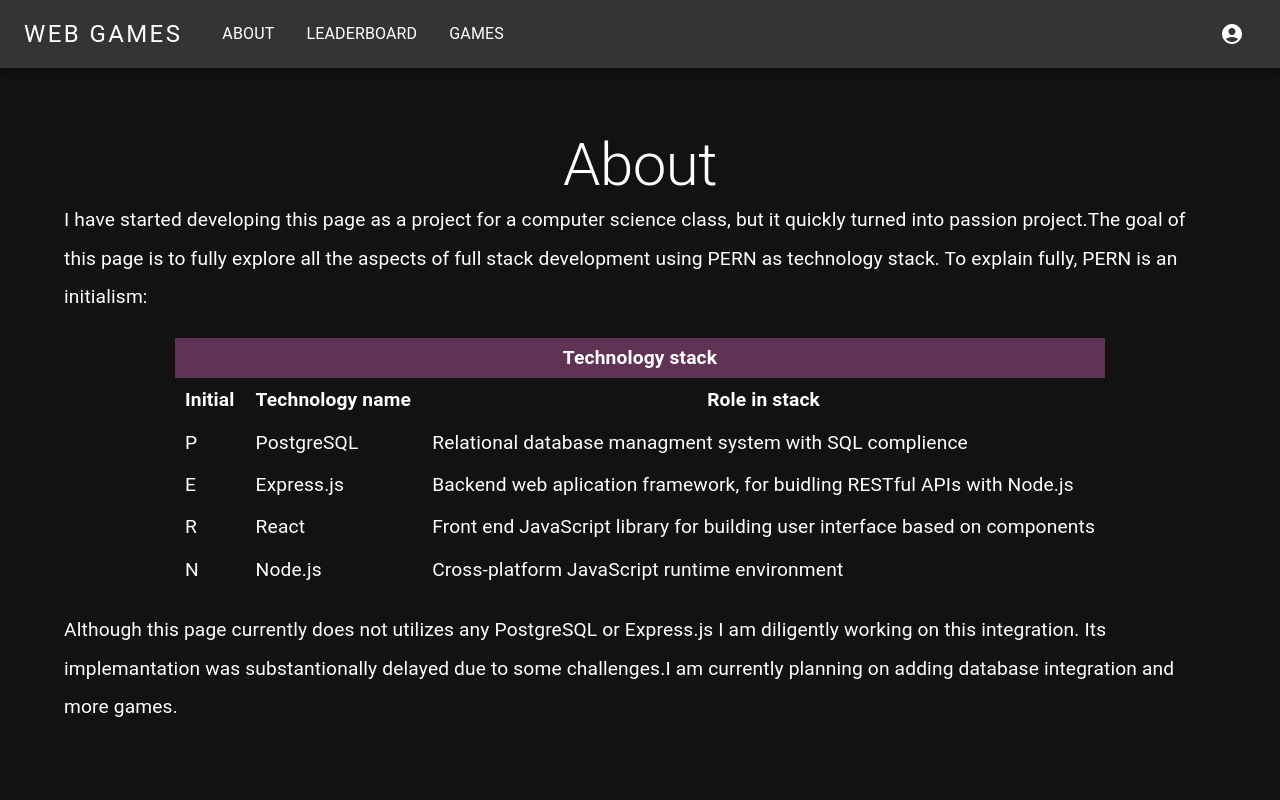
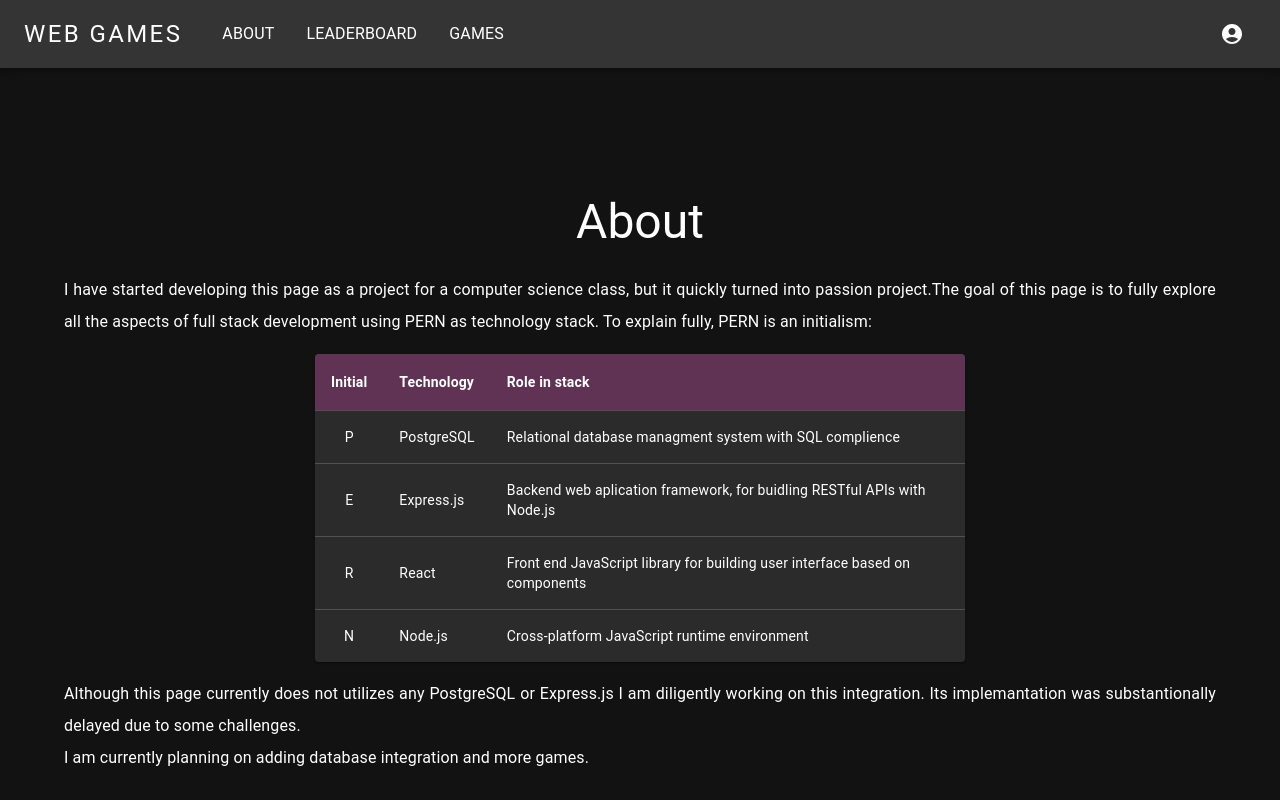
Before and after one commit to SmarterFuture/web-games, a React (Create React App) app: page / in a window 1280 px wide. Shown: the top 800 px of the page. Built offline with nearby package versions, Linux system fonts and the light colour scheme.

Commit message:
more consistent styling

```diff
--- a/src/components/About.tsx
+++ b/src/components/About.tsx
@@ -1,10 +1,27 @@
-import { Typography, Container } from "@mui/material";
+import { Typography, Container, TableContainer, Table, Paper, TableHead, TableRow, TableCell, TableBody } from "@mui/material";
 
+
+interface IRow {
+    initial: string;
+    name: string;
+    role: string;
+}
+
+const data: Array<IRow> = [
+    { initial: "P", name: "PostgreSQL",
+        role: "Relational database managment system with SQL complience" },
+    { initial: "E", name: "Express.js",
+        role: "Backend web aplication framework, for buidling RESTful APIs with Node.js" },
+    { initial: "R", name: "React",
+        role: "Front end JavaScript library for building user interface based on components" },
+    { initial: "N", name: "Node.js",
+        role: "Cross-platform JavaScript runtime environment" }
+]
 
 export function About() {
     return (
-        <div className="center_mid">
-            <Typography variant="h2">
+        <div className="about">
+            <Typography sx={{ mb: ".5em" }} variant="h3">
                 About
             </Typography>
             <Container maxWidth="lg">
@@ -12,45 +29,35 @@ export function About() {
                     I have started developing this page as a project for a computer science class, but it quickly
                     turned into passion project.
                 </Typography>
-                <Typography variant="about" component="span">
+                <Typography variant="about">
                     The goal of this page is to fully explore all the aspects of full stack development using PERN
                     as technology stack. To explain fully, PERN is an initialism:
-                    <table className="about_table">
-                        <thead>
-                            <tr>
-                                <th colSpan={3}>Technology stack</th>
-                            </tr>
-                        </thead>
-                        <tbody>
-                            <tr>
-                                <th>Initial</th>
-                                <th>Technology name</th>
-                                <th>Role in stack</th>
-                            </tr>
-                            <tr>
-                                <td>P</td>
-                                <td>PostgreSQL</td>
-                                <td>Relational database managment system with SQL complience</td>
-                            </tr>
-                            <tr>
-                                <td>E</td>
-                                <td>Express.js</td>
-                                <td>Backend web aplication framework, for buidling RESTful APIs with Node.js</td>
-                            </tr>
-                            <tr>
-                                <td>R</td>
-                                <td>React</td>
-                                <td>
-                                    Front end JavaScript library for building user interface based on components
-                                </td>
-                            </tr>
-                            <tr>
-                                <td>N</td>
-                                <td>Node.js</td>
-                                <td>Cross-platform JavaScript runtime environment</td>
-                            </tr>
-                        </tbody>
-                    </table>
+                </Typography>
+                <TableContainer component={ Paper } sx={{ maxWidth: 650}} className="about_table">
+                    <Table sx={{ width: 650 }}>
+                        <TableHead>
+                            <TableRow>
+                                <TableCell>Initial</TableCell>
+                                <TableCell>Technology</TableCell>
+                                <TableCell>Role in stack</TableCell>
+                            </TableRow>
+                        </TableHead>
+                        <TableBody>
+                            { data.map((row) => (
+                                <TableRow
+                                    key={row.initial}
+                                    sx={{ '&:last-child td, &:last-child th': { border: 0 } }}
+                                >
+                                    <TableCell align="center">{ row.initial }</TableCell>
+                                    <TableCell>{ row.name }</TableCell>
+                                    <TableCell>{ row.role }</TableCell>
+                                </TableRow>
+                                ))
+                            }
+                        </TableBody>
+                    </Table>
+                </TableContainer>
+                <Typography variant="about" component="p">
                     Although this page currently does not utilizes any PostgreSQL or Express.js I am diligently
                     working on this integration. Its implemantation was substantionally delayed due to some
                     challenges.
--- a/src/components/NavBar/constants.ts
+++ b/src/components/NavBar/constants.ts
@@ -17,7 +17,8 @@ export const USER_PAGES: Array<IPage> = [
 ]
 
 export const LOGO_STYLE_SMALL = {
-    mr: 3,
+    mr: "auto",
+    ml: "auto",
     letterSpacing: ".1em",
     textDecoration: "none",
     flexGrow: 1,
--- a/src/components/NoPage.tsx
+++ b/src/components/NoPage.tsx
@@ -9,8 +9,8 @@ export function NoPage() {
             <Typography variant="body1">
                 This page does not exist
             </Typography>
-            <Link href="/">
-                Return home
+            <Link href="/games">
+                Return to game library
             </Link>
         </div>
     );
--- a/src/components/custom/TBDPage.tsx
+++ b/src/components/custom/TBDPage.tsx
@@ -16,8 +16,8 @@ export function TBDPage({ page }: ITBDPage) {
             <Typography variant="body1">
                 This page is currently under construction
             </Typography>
-            <Link href="/">
-                Return home
+            <Link href="/games">
+                Return to game library
             </Link>
         </div>
     );
--- a/src/shared/styles.css
+++ b/src/shared/styles.css
@@ -66,7 +66,7 @@
 }
 
 .center_mid {
-    height: 90vh;
+    min-height: 90vh;
     width: 100%;
     display: flex;
     flex-direction: column;
@@ -86,7 +86,14 @@ code {
 }
 
 .about {
-    width: 60%;
+    display: flex;
+    flex-direction: column;
+    justify-content: center;
+    align-items: center;
+    width: 100%;
+    margin-top: 7vh;
+    min-height: 90vh;
+    text-align: justify;
 }
 
 .about_table {
@@ -95,12 +102,3 @@ code {
     margin-top: 1em;
     margin-bottom: 1em;
 }
-
-.about_table th, td {
-    padding-left: .5em;
-    padding-right: .5em;
-}
-
-.about_table thead {
-    background-color: #603354;
-}
--- a/src/shared/styles.ts
+++ b/src/shared/styles.ts
@@ -43,6 +43,12 @@ export const theme = createTheme({
 			paper: "#202020"
 		}
 	},
+    typography: {
+        about: {
+            color: "#fff",
+            lineHeight: "2em",
+        }
+    },
 	components: {
 		MuiAppBar: {
 			defaultProps: {
@@ -56,7 +62,7 @@ export const theme = createTheme({
 					footer2: "p",
                     about: "p"
 				}
-			}
+			},
 		},
         MuiButton: {
             styleOverrides: {
@@ -83,6 +89,20 @@ export const theme = createTheme({
                     color: "#E742A0"
                 }
             }
+        },
+        MuiTableHead: {
+            styleOverrides: {
+                root: {
+                    backgroundColor: "#603354",
+                }
+            }
+        },
+        MuiTableCell: {
+            styleOverrides: {
+                head: {
+                    fontWeight: "bold"
+                }
+            }
         }
 	}
 });
@@ -101,8 +121,3 @@ theme.typography.footer2 = {
 		fontSize: ".5em"
 	}
 };
-theme.typography.about = {
-    color: "#fff",
-    fontSize: "1.2em",
-    lineHeight: "2em"
-};
```
